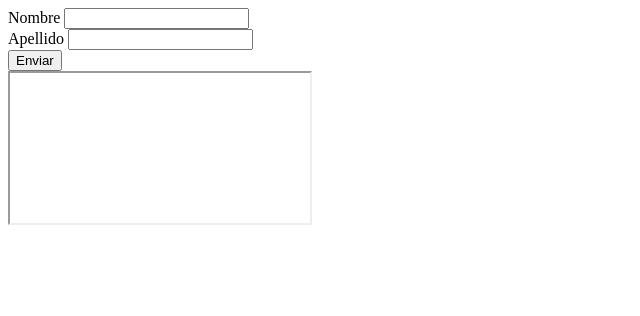
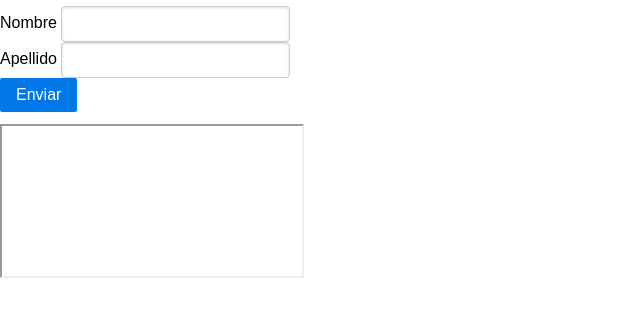
Before and after one commit to GaelGlzz/Programaci-nWeb2025-23100676, a plain HTML site: page Parcial 2/2_1 Formulario/2_1 Formulario.html in a window 1280 px wide. Shown: the whole page, without its empty margins (0-640 px from the left). Drawn offline with nearby package versions, Linux system fonts and the light colour scheme.

Commit message:
CSS formulario

```diff
--- a/Parcial 2/2_1 Formulario/2_1 Formulario.html
+++ b/Parcial 2/2_1 Formulario/2_1 Formulario.html
@@ -3,18 +3,24 @@
 <head>
     <meta charset="UTF-8">
     <meta name="viewport" content="width=device-width, initial-scale=1.0">
+    <!--<link rel="stylesheet" href="https://cdn.jsdelivr.net/npm/@picocss/pico@2/css/pico.min.css">-->
+
+    <link rel="stylesheet" href="https://cdn.jsdelivr.net/npm/purecss@3.0.0/build/pure-min.css" integrity="sha384-X38yfunGUhNzHpBaEBsWLO+A0HDYOQi8ufWDkZ0k9e0eXz/tH3II7uKZ9msv++Ls" crossorigin="anonymous">
+
     <title>Document</title>
 </head>
 <body>
-    <form action="https://httpbin.org/post" method="post" target="resultadoPOST">
+    <form action="https://httpbin.org/post" method="post" target="resultadoPOST" class="pure-form">
+        <fieldset>
         <label for="nombre">Nombre</label>
         <input type="text" id="nombre" name="nombre">
         <br>
         <label for="apellido">Apellido</label>
         <input type="text" id="apellido" name="apellido">
         <br>
-        <button type="submit">Enviar</button>
-        </form>
+        <button type="submit" class="pure-button pure-button-primary">Enviar</button>
+        </fieldset>
+    </form>
         <iframe name="resultadoPOST"></iframe>
 
 </body>
```
